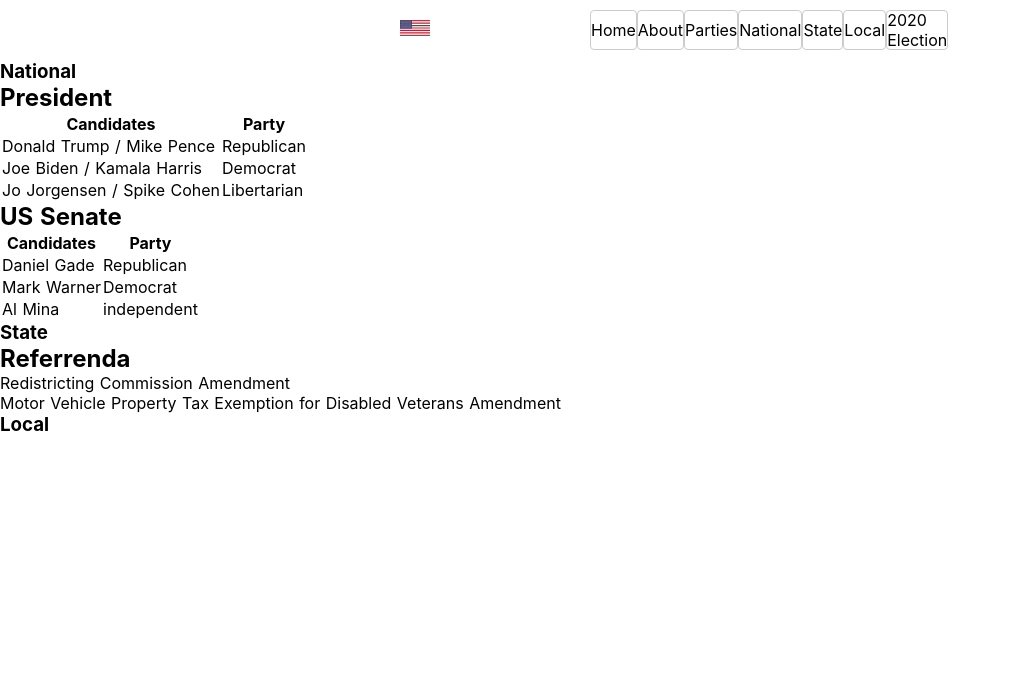
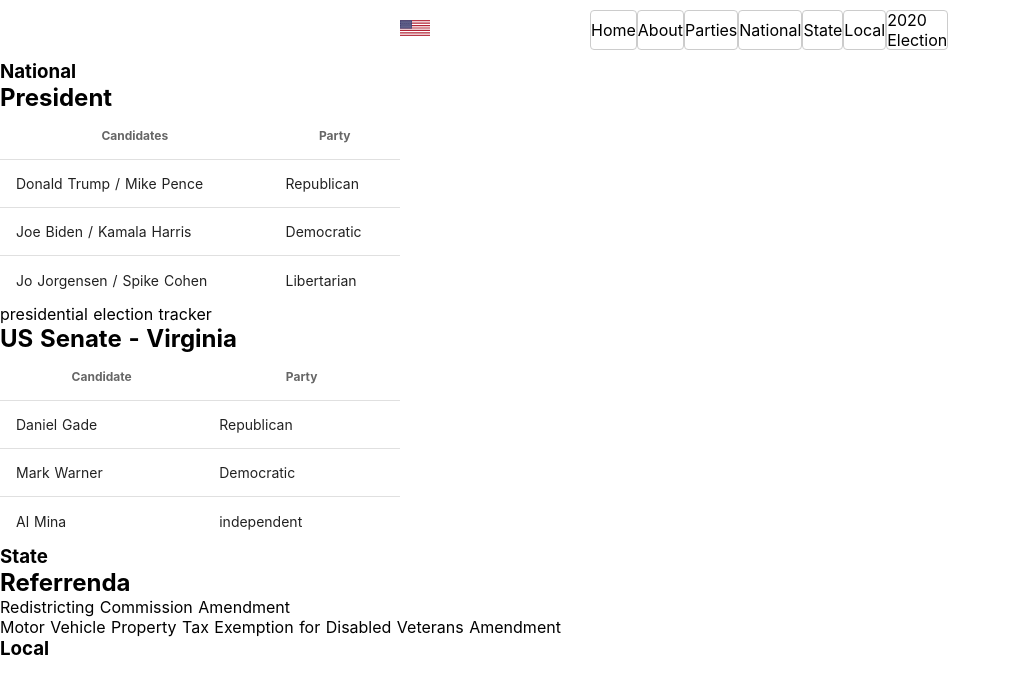
Before and after one commit to openbrian/election-notebook, a Nuxt app: page /election_2020 in a window 1280 px wide. Shown: the top 694 px of the page, without its empty margins (0-1011 px from the left). Built offline with nearby package versions, Linux system fonts and the light colour scheme.

Commit message:
Use v-simple-table for candidates.

```diff
--- a/pages/election_2020.vue
+++ b/pages/election_2020.vue
@@ -3,43 +3,46 @@
     <section>
       <h1>National</h1>
       <h2>President</h2>
-      <table>
+      <v-sheet width="400">
+        <v-simple-table>
+          <template v-slot:default>
+            <thead>
             <tr>
               <th>Candidates</th>
               <th>Party</th>
             </tr>
+            </thead>
+            <tbody>
+            <tr v-for="item in pres_candidates" :key="item.name">
+              <td>{{ item.name }}</td>
+              <td>{{ item.party }}</td>
+            </tr>
+            </tbody>
+          </template>
+        </v-simple-table>
+      </v-sheet>
+      <p>
+        <nuxt-link :to="{name: 'election-tracker_president'}">presidential election tracker</nuxt-link>
+      </p>
+      <h2>US Senate - Virginia</h2>
+      <v-sheet width="400">
+        <v-simple-table>
+          <template v-slot:default>
+            <thead>
             <tr>
-          <td>Donald Trump / Mike Pence</td>
-          <td>Republican</td>
-        </tr>
-        <tr>
-          <td>Joe Biden / Kamala Harris</td>
-          <td>Democrat</td>
-        </tr>
-        <tr>
-          <td>Jo Jorgensen / Spike Cohen</td>
-          <td>Libertarian</td>
-        </tr>
-      </table>
-      <h2>US Senate</h2>
-      <table>
-        <tr>
-          <th>Candidates</th>
+              <th>Candidate</th>
               <th>Party</th>
             </tr>
-        <tr>
-          <td>Daniel Gade</td>
-          <td>Republican</td>
+            </thead>
+            <tbody>
+            <tr v-for="item in senate_va_candidates" :key="item.name">
+              <td>{{ item.name }}</td>
+              <td>{{ item.party }}</td>
             </tr>
-        <tr>
-          <td>Mark Warner</td>
-          <td>Democrat</td>
-        </tr>
-        <tr>
-          <td>Al Mina</td>
-          <td>independent</td>
-        </tr>
-      </table>
+            </tbody>
+          </template>
+        </v-simple-table>
+      </v-sheet>
     </section>
     <section>
       <h1>State</h1>
@@ -54,3 +57,39 @@
     </section>
   </section>
 </template>
+<script>
+export default {
+  data () {
+    return {
+      pres_candidates: [
+        {
+          name: 'Donald Trump / Mike Pence',
+          party: 'Republican',
+        },
+        {
+          name: 'Joe Biden / Kamala Harris',
+          party: 'Democratic',
+        },
+        {
+          name: 'Jo Jorgensen / Spike Cohen',
+          party: 'Libertarian',
+        },
+      ],
+      senate_va_candidates: [
+        {
+          name: 'Daniel Gade',
+          party: 'Republican',
+        },
+        {
+          name: 'Mark Warner',
+          party: 'Democratic',
+        },
+        {
+          name: 'Al Mina',
+          party: 'independent',
+        },
+      ],
+    }
+  },
+}
+</script>
```
Lines whose indentation alone changed are shown as unchanged.
